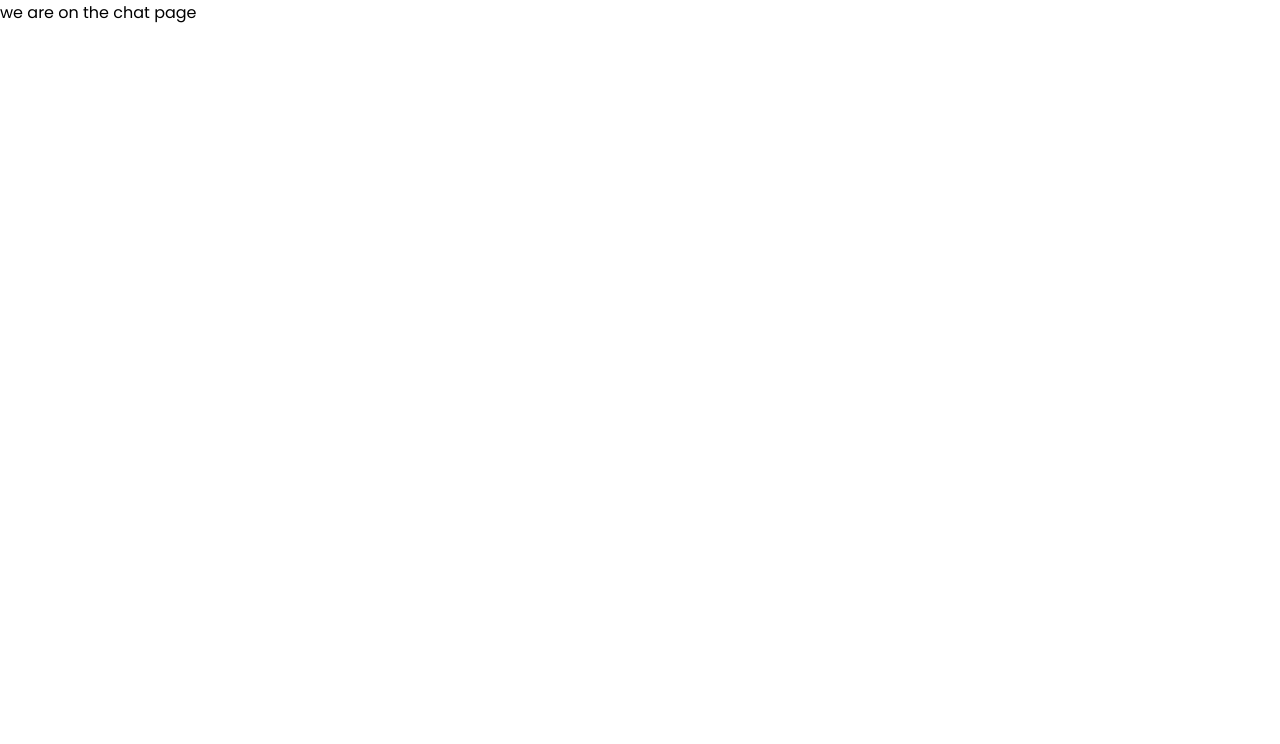
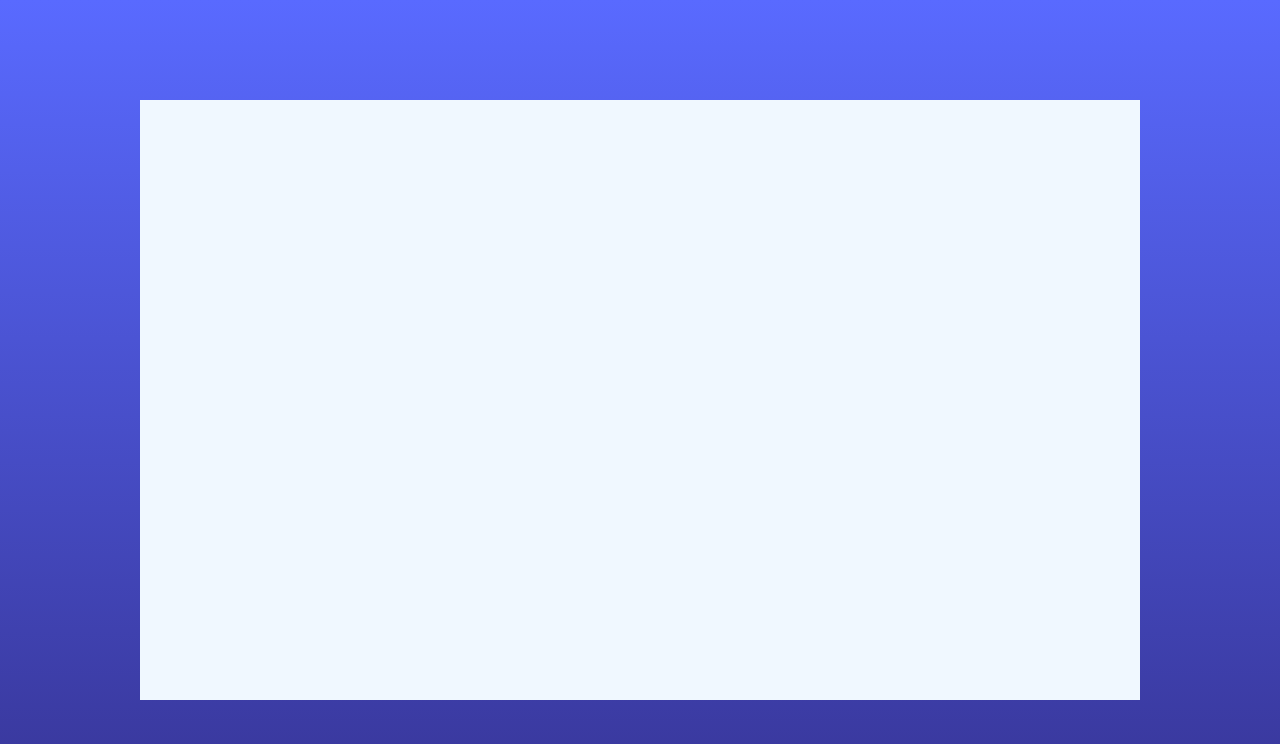
Before and after one commit to Nchavelelo/QuickChat, a React (Vite) app: page /chat in a window 1280 px wide. Shown: the top 744 px of the page. Built offline with nearby package versions, Linux system fonts and the light colour scheme.

Commit message:
Creation of Components for sidebars

```diff
--- a/package.json
+++ b/package.json
@@ -12,6 +12,7 @@
   "dependencies": {
     "dom": "^0.0.3",
     "firebase": "^11.3.0",
+    "quick-chat": "file:",
     "react": "^19.0.0",
     "react-dom": "^19.0.0",
     "react-router-dom": "^7.1.5",
--- /dev/null
+++ b/src/components/ChatBox/ChatBox.jsx
@@ -0,0 +1,12 @@
+import React from 'react'
+import './ChatBox.css'
+
+const ChatBox = () => {
+  return (
+    <div>
+
+    </div>
+  )
+}
+
+export default ChatBox
--- /dev/null
+++ b/src/components/LeftSideBar/LeftSideBar.jsx
@@ -0,0 +1,12 @@
+import React from 'react'
+import './LeftSideBar.css'
+
+const LeftSideBar = () => {
+  return (
+    <div>
+
+    </div>
+  )
+}
+
+export default LeftSideBar
--- /dev/null
+++ b/src/components/RightSideBar/RightSideBar.jsx
@@ -0,0 +1,12 @@
+import React from 'react'
+import './RightSideBar.css'
+
+const RightSideBar = () => {
+  return (
+    <div>
+
+    </div>
+  )
+}
+
+export default RightSideBar
--- a/src/pages/Chat/chat.css
+++ b/src/pages/Chat/chat.css
@@ -0,0 +1,17 @@
+.chat
+{
+    min-height: 100vh;
+    background: linear-gradient(#596AFF,#383699);
+    display: grid;
+    place-items: center;
+}
+.chat-container
+{
+   width:95%;
+   height: 75vh;
+   max-width:  1000px;
+   background-color: aliceblue;
+   display: grid;
+   grid-template-columns: 1fr 2fr 1fr;
+
+}
--- a/src/pages/Chat/chat.jsx
+++ b/src/pages/Chat/chat.jsx
@@ -1,10 +1,17 @@
 import React from 'react'
 import './chat.css';
+import LeftSideBar from '../../components/LeftSideBar/LeftSideBar';
+import RightSideBar from '../../components/RightSideBar/RightSideBar';
+import ChatBox from '../../components/ChatBox/ChatBox';
 
 const chat = () => {
   return (
-    <div>
-      we are on the chat page
+    <div className='chat'>
+      <div className="chat-container">
+        <LeftSideBar/>
+        <ChatBox/>
+        <RightSideBar/>
+      </div>
     </div>
   )
 }
```
Also changed, not shown: src/components/ChatBox/ChatBox.css (added), src/components/LeftSideBar/LeftSideBar.css (added), src/components/RightSideBar/RightSideBar.css (added), 1 other file (tests, documents, lock files or other folders).
